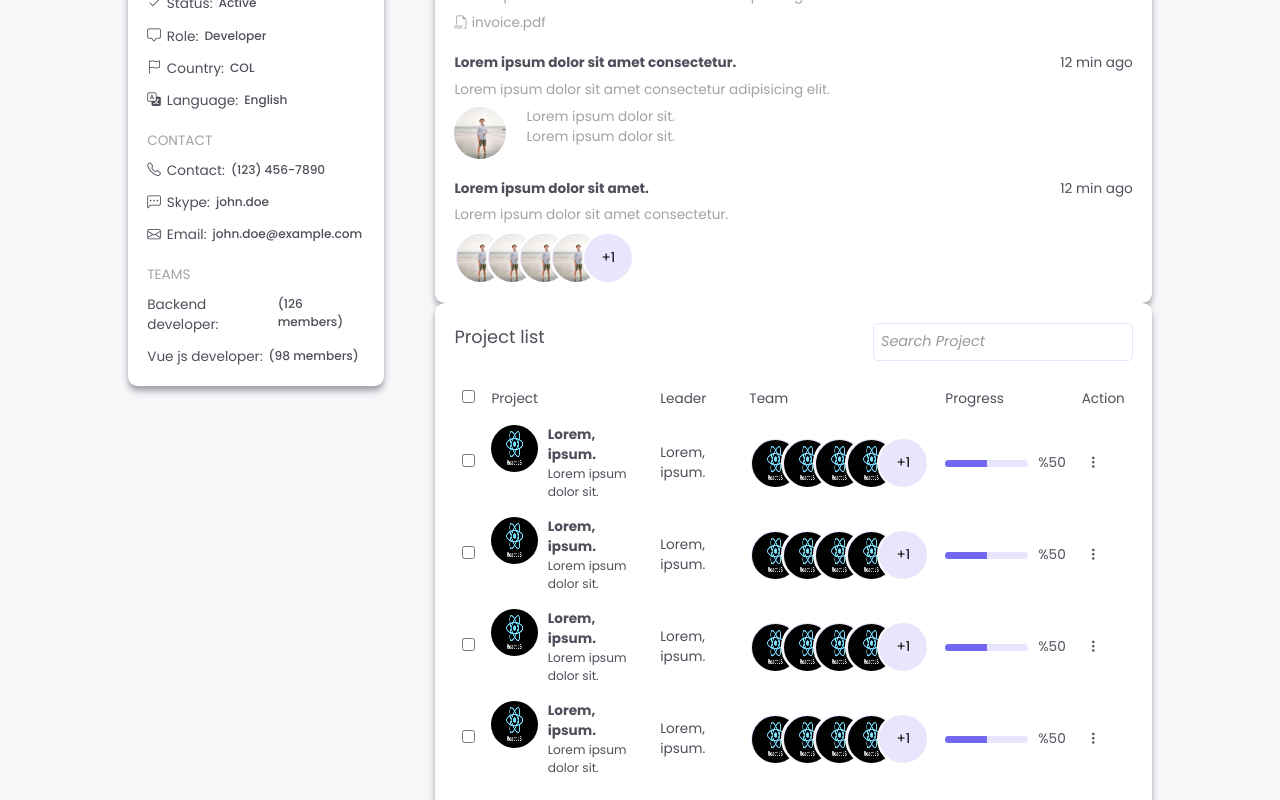
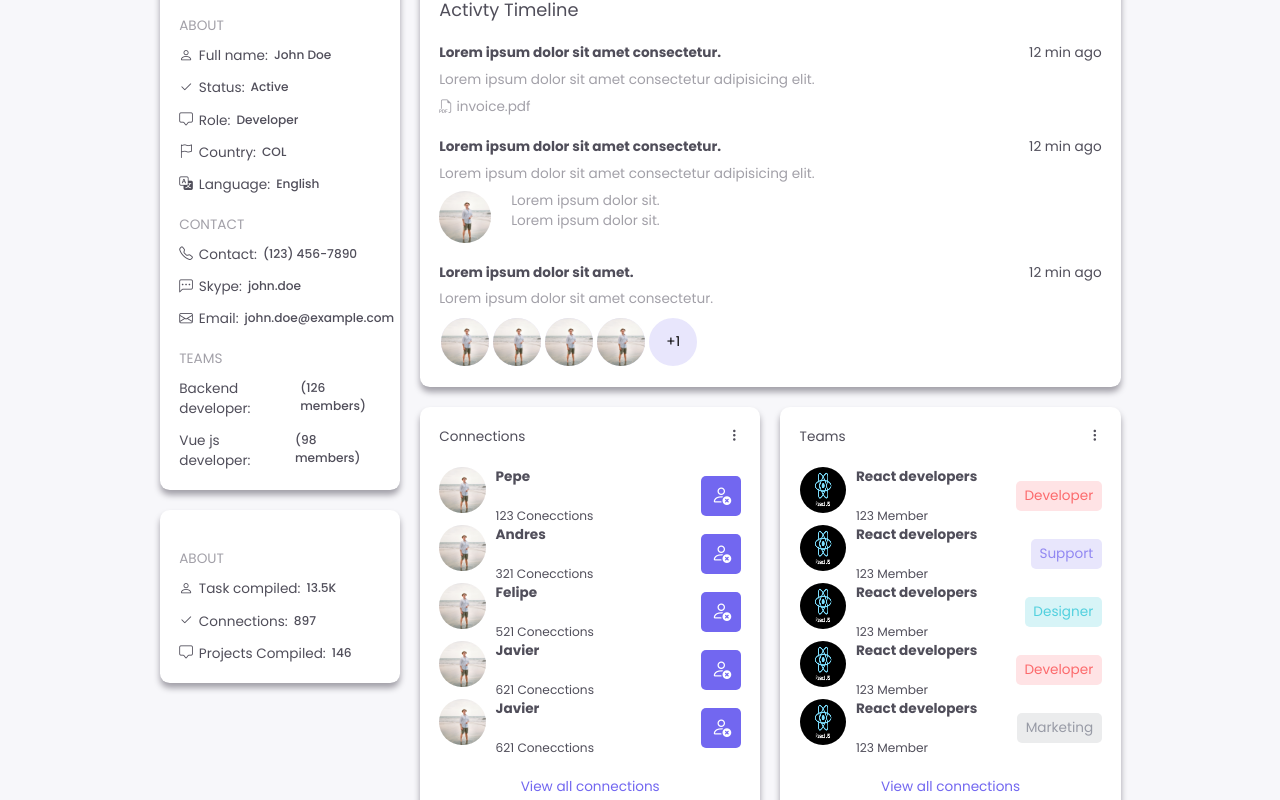
Before and after one commit to Dayron-z/Vue3_Riwi, a Vue app: page / in a window 1280 px wide. Shown: the part 560-1360 px from the top of the page. Built offline with nearby package versions, Linux system fonts and the light colour scheme.

Commit message:
Profile beta

```diff
--- a/src/App.vue
+++ b/src/App.vue
@@ -18,7 +18,7 @@ const changeSection = (section) => {
 <template>
    <main class="main">
     <section class="principal_section">
-      <SearchBar />
+      <SearchBar class="search-bar" />
       <Banner />
 
       <!-- Pasar la sección activa como prop al componente de navegación -->
--- a/src/assets/main.css
+++ /dev/null
@@ -1,33 +0,0 @@
-    @import url('https://fonts.googleapis.com/css2?family=Poppins:ital,wght@0,100;0,200;0,300;0,400;0,500;0,600;0,700;0,800;0,900;1,100;1,200;1,300;1,400;1,500;1,600;1,700;1,800;1,900&display=swap');
-
-
-
-
-:root {
-    --poppins: "Poppins", sans-serif ;
-  }
-
-
-*{
-    margin: 0;
-    padding: 0;
-    box-sizing: border-box;
-    font-family: var(--poppins);
-    font-weight: 400;
-}
-
-body{
-    background-color: rgb(247, 247, 250);
-}
-
-.main{
-    display: flex;
-    justify-content: center;
-}
-
-.principal_section{
-    display: flex;
-    flex-direction: column;
-    justify-content: center;
-    width: 80%;
-}
--- /dev/null
+++ b/src/assets/main.scss
@@ -0,0 +1,42 @@
+@import url('https://fonts.googleapis.com/css2?family=Poppins:ital,wght@0,100;0,200;0,300;0,400;0,500;0,600;0,700;0,800;0,900;1,100;1,200;1,300;1,400;1,500;1,600;1,700;1,800;1,900&display=swap');
+@import "/src/assets/styles/variable";
+@import "/src/assets/styles/mixins";
+
+
+
+:root {
+    --poppins: "Poppins", sans-serif ;
+  }
+
+
+*{
+    margin: 0;
+    padding: 0;
+    box-sizing: border-box;
+    font-family: var(--poppins);
+    font-weight: 400;
+    gap: $general-gap;
+}
+
+body{
+    background-color: rgb(247, 247, 250);
+    //Edicion de pagina en general
+    padding-bottom: 30px;
+}
+
+.main{
+    display: flex;
+    justify-content: center;
+}
+
+//Gap de pagina en general
+.principal_section{
+    display: flex;
+    flex-direction: column;
+    justify-content: center;
+    width: 75%;
+}
+
+.search-bar{
+    margin-bottom: 1.5rem;
+}
--- a/src/assets/styles/_variable.scss
+++ b/src/assets/styles/_variable.scss
@@ -4,6 +4,7 @@ $secondary-color:rgb(80, 78, 90);
 $shadow-color: rgb(162, 160, 168);
 $shadow-button-color: rgb(232, 230, 252);
 $purple-color: rgb(114, 103, 240);
+$general-gap: 1.25rem;
 $t1: 1.1125rem;
 $t2: .850rem;
 $t3: .76rem;
--- a/src/components/Profile.vue
+++ b/src/components/Profile.vue
@@ -1,49 +1,57 @@
 <script setup>
-import ProfileAbout from './ProfileCards/ProfileAbout.vue';
-import ProfileActivityTimeline from './ProfileCards/ProfileActivityTimeline.vue';
-import ProfileConnection from './ProfileCards/ProfileConnection.vue';
-import ProfileProjecList from './ProfileCards/ProfileProjecList.vue';
-import ProfileTeams from './ProfileCards/ProfileTeams.vue';
-
-
+import ProfileAbout from "./ProfileCards/ProfileAbout.vue";
+import ProfileActivityTimeline from "./ProfileCards/ProfileActivityTimeline.vue";
+import ProfileConnection from "./ProfileCards/ProfileConnection.vue";
+import ProfileProjecList from "./ProfileCards/ProfileProjecList.vue";
+import ProfileTeams from "./ProfileCards/ProfileTeams.vue";
+import ProfileOverview from "./ProfileCards/ProfileOverview.vue";
 </script>
 
 <template>
   <div class="profile">
     <div class="left-section">
-            <ProfileAbout class="profile_about"/>
+      <ProfileAbout class="profile_about" />
+      <ProfileOverview/>
     </div>
 
     <div class="right-section">
-            <ProfileActivityTimeline class="profile_activity_timeline"/>
-            <!-- <div class="min-section">
-                <ProfileConnection class="proof"/>
-                <ProfileTeams class="proof"/>
-            </div> -->
-            <ProfileProjecList/>
+      <ProfileActivityTimeline class="profile_activity_timeline" />
 
+      <div class="min-section">
+        <ProfileConnection class="split" />
+        <ProfileTeams class="split" />
       </div>
-
+      <ProfileProjecList />
+    </div>
   </div>
 </template>
 
 <style lang="scss" scoped>
-    .profile{
+@import "/src/assets/styles/variable";
+@import "/src/assets/styles/mixins";
+.profile {
   display: flex;
   justify-content: space-between;
   width: 100%;
-        .left-section{
-            width: 25% ;
+  .left-section {
+    width: 25%;
+    display: flex;
+    flex-direction: column;
+    // gap: $general-gap;
   }
-        .right-section{
-            width: 70%;
-            .min-section{
+  .right-section {
+    width: 73%;
+    display: flex;
+    flex-direction: column;
+    // gap: $general-gap;
+    .min-section {
       display: flex;
       justify-content: space-between;
       width: 100%;
       display: flex;
-                .proof{
-                    width: 48%;
+    //   gap: $general-gap;
+      .split {
+        width: 50%;
       }
     }
   }
--- /dev/null
+++ b/src/components/ProfileCards/ProfileOverview.vue
@@ -0,0 +1,47 @@
+<script setup>
+</script>
+
+<template>
+    <div class="about_container">
+      <div class="design">
+      </div>
+      <div class="section-container">
+        <span class="section-label" id="about-label">ABOUT</span>
+        <div id="about-content" class="section-content">
+          <ul>
+            <li><i class="bi bi-person"></i>Task compiled:  <span>13.5K</span>   </li>
+            <li><i class="bi bi-check2"></i>Connections:  <span>897</span>  </li>
+            <li><i class="bi bi-chat-square"></i>Projects Compiled: <span>146</span>  </li>
+          </ul>
+        </div>
+      </div>
+    </div>
+</template>
+
+<style lang="scss" scoped>
+    @import '/src/assets/styles/variable';
+    @import '/src/assets/styles/mixins';
+    .about_container{
+       @include structure;
+        .section-container{
+          .section-label{color: $shadow-color; font-size: $t2;}
+          .section-content{
+            margin-top: 10px;
+            ul{
+              display: flex;
+              flex-direction: column;
+              gap: .756rem;
+              list-style: none;
+              li{
+                display: flex;
+                gap: 6px;
+                span{
+                  font-size: $t3;
+                  font-weight: 500;
+                }
+              }
+            }
+          }
+        }
+    }
+</style>
--- a/src/components/vbase/Base.vue
+++ b/src/components/vbase/Base.vue
@@ -57,7 +57,6 @@ const props = defineProps({
 
 .connections_container {
   @include structure;
-  border: 2px solid $secondary-color;
 
   .connections_header {
     display: flex;
--- a/src/main.js
+++ b/src/main.js
@@ -1,4 +1,4 @@
-import './assets/main.css'
+import './assets/main.scss'
 
 import { createApp } from 'vue'
 import App from './App.vue'
```
Lines whose indentation alone changed are shown as unchanged.
